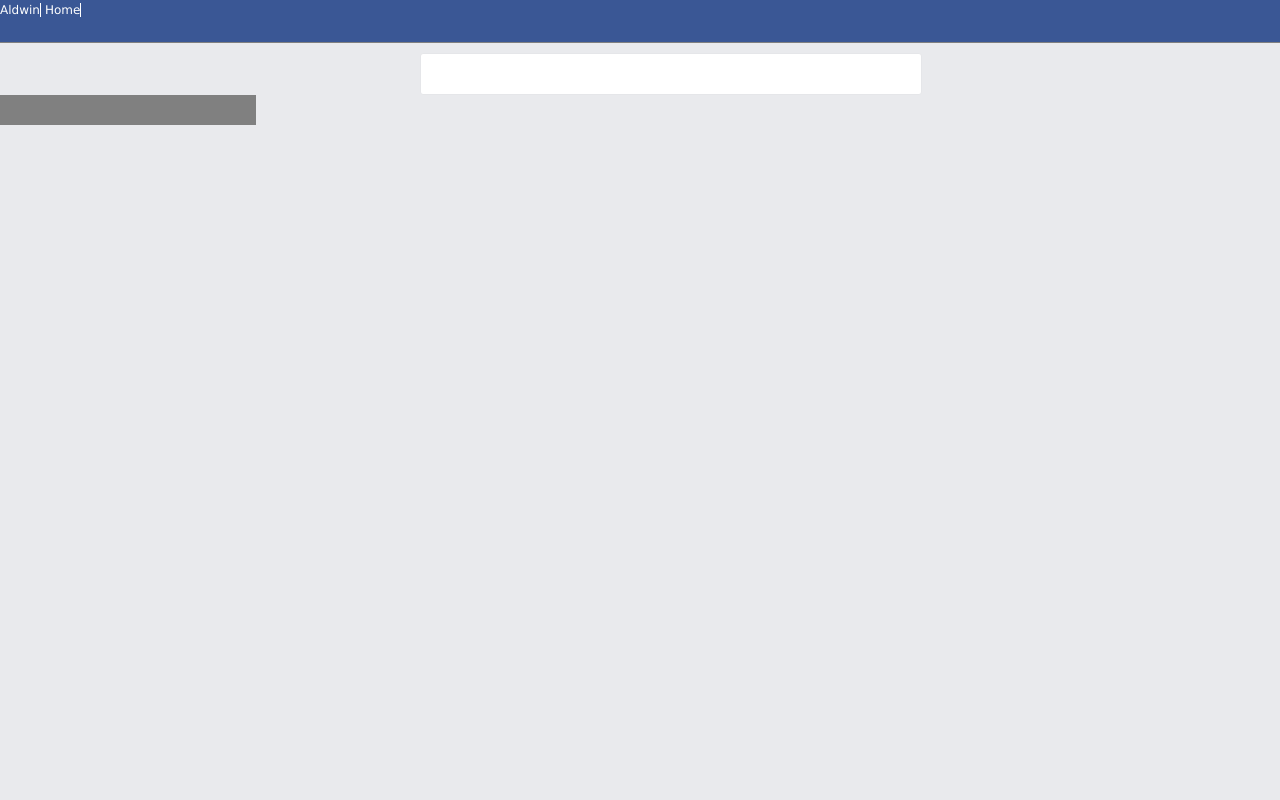
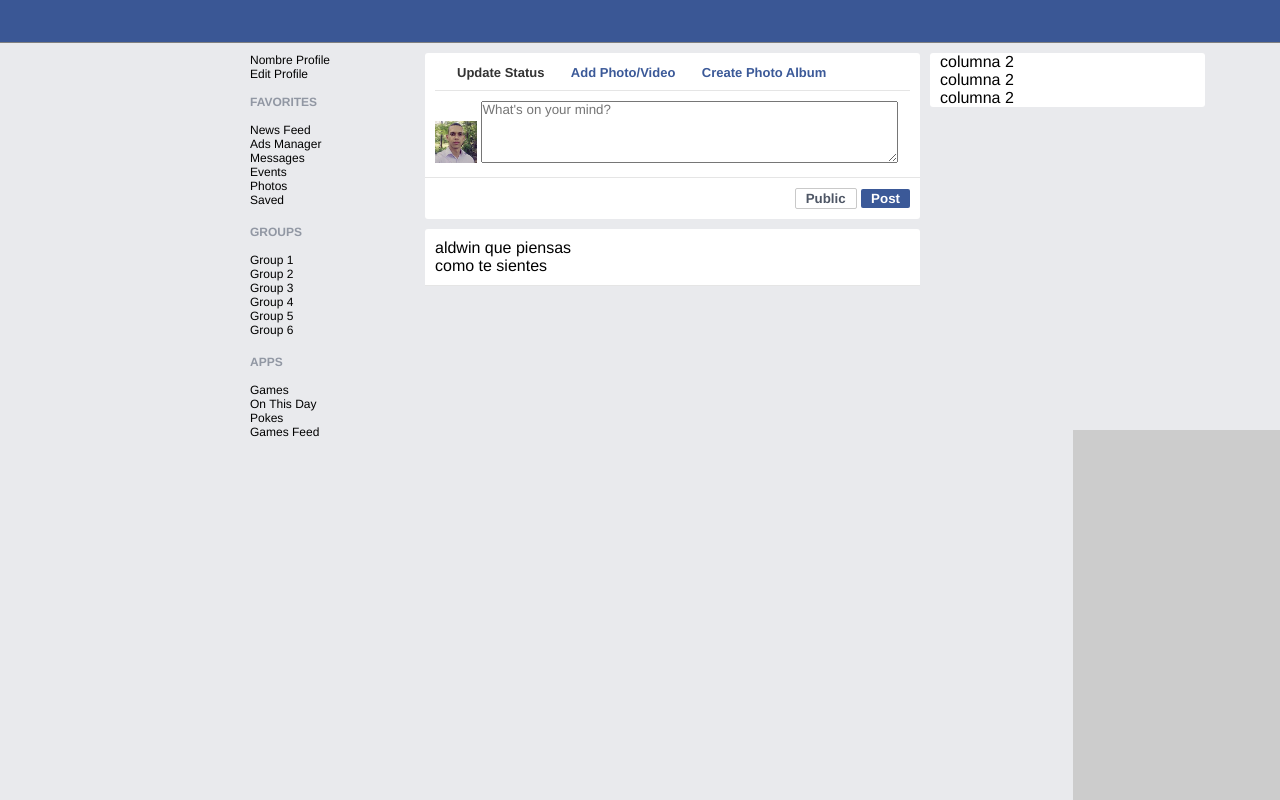
Before and after one commit to aldwinp34/Facebook_Proyect, a plain HTML site: page index.html in a window 1280 px wide. Shown: the top 800 px of the page. Drawn offline with Linux system fonts and the light colour scheme.

Commit message:
post-coment-colum

```diff
--- a/index.html
+++ b/index.html
@@ -9,18 +9,69 @@
 </head>
 <body>
 	<header id="cabecera">
-		<div>
-			<span class="letrascabeza">Aldwin</span>
-			<span class="letrascabeza">Home</span>
-		</div>
+
 	</header>
 	<div id="todo">
-		<section id="seccion">
-			<article>
+		<div id="centrales">
+			<aside id="columna">
+				<p>Nombre Profile <br></p>
+				<p>Edit Profile<br><br></p>
+				<p class="colum-cabeza">FAVORITES<br><br></p>
+				<p>News Feed<br></p>
+				<p>Ads Manager<br></p>
+				<p>Messages<br></p>
+				<p>Events<br></p>
+				<p>Photos<br></p>
+				<p>Saved</p><br>
+				<p class="colum-cabeza">GROUPS<br><br></p>
+				<p>Group 1<br></p>
+				<p>Group 2<br></p>
+				<p>Group 3<br></p>
+				<p>Group 4<br></p>
+				<p>Group 5<br></p>
+				<p>Group 6</p><br>
+				<p class="colum-cabeza">APPS<br><br></p>
+				<p>Games<br></p>
+				<p>On This Day<br></p>
+				<p>Pokes<br></p>
+				<p>Games Feed<br></p>
+			</aside>
+			<div id="seccion-columna2">
+				<section id="seccion">
 
-			</article>
-		</section>
-		<aside id="columna">
+					<div id="caja-post">
+						<div id="caja-top-post">
+							<span id="update-span-post">Update Status</span>
+							<span id="add-span-post">Add Photo/Video</span>
+							<span id="create-span-post">Create Photo Album</span>
+						</div>
+						<div id="border-unico">
+						</div>
+						<div id="postear">
+							<span><img src="photo perfil.jpg" width="42px" height="42px"></span>
+							<textarea rows="4" cols="50" title="What's on your mind?" placeholder="What's on your mind?"></textarea>
+
+						</div>
+						<div id="caja-bottom-post">
+							<input id="button-public" type="button" Value="Public">
+							<input id="button-post" type="button" value="Post">
+						</div>
+					</div>
+
+					<article class="article-seccion">
+						<p>aldwin que piensas <br></p>
+						<p>como te sientes<br></p>
+					</article>
+				</section>
+				<aside id="columna2">
+					<p>columna 2 <br></p>
+					<p>columna 2 <br></p>
+					<p>columna 2</p>
+				</aside>
+			</div>
+		</div>
+
+		<aside id="columna3">
 
 		</aside>
 		<footer id="pie">
--- a/style.css
+++ b/style.css
@@ -1,6 +1,7 @@
 *{
 	margin: 0px;
 	padding: 0px;
+	font-family: helvetica,arial,sans-serif;
 }
 header,section,article,aside,footer,figure,figcaption,hgroup{
 	display: block
@@ -12,25 +13,126 @@ body{
 	background: rgb(58, 87, 149);
 	height: 42px;
 	width: 100%;
+	margin-bottom: 10px;
 	border-bottom: 1px gray solid;
 }
-.letrascabeza{
-	color: #fff;
-	border-right: 1px #fff solid;
-	font-family: verdana,arial, sans-serif;
+#centrales{
+	width: 955px;
+	margin-left: 250px;
+	display: inline-block;
+}
+#columna{
+	width: 150px;
+	display: inline-block;
+}
+#columna p{
 	font-size: 12px;
 }
+.colum-cabeza{
+	font-size: 11px;
+	font-weight: bold;
+	color: #9197A3;
+}
+#caja-post{
+
+}
+#caja-top-post{
+   	width: 475px;
+	background: #fff;
+   	padding: 10px;
+   	border-radius: 3px 3px 0px 0px;
+}
+#border-unico{
+	width: 475px;
+	border-bottom: 1px solid #E5E5E5;
+	margin-top: -1px;
+	margin-left: 10px;
+}
+#update-span-post{
+	color: #333;
+	font-weight: bold;
+	font-size: 13px;
+	margin-left: 22px;
+}
+#add-span-post{
+	color: #3B5998;
+	font-weight: bold;
+	font-size: 13px;
+	margin-left: 22px;
+}
+#create-span-post{
+	color: #3B5998;
+	font-weight: bold;
+	font-size: 13px;
+	margin-left: 22px;
+}
+#post-comment{
+	float: right;
+	margin-top: 10px;
+	margin-right: 260px;
+	color: rgba(128, 128, 128, 0.39);
+}
+#postear{
+	background: #fff;
+   	width: 475px;
+   	padding: 10px;
+   	border-bottom: 1px solid #E5E5E5;
+}
 #seccion{
-	height: 40px;
-	width: 500px;
+	width: 495px;
+	display: inline-block;
+	margin-left: 25px;
+}
+.article-seccion{
+   background: #fff;
+   width: 475px;
+   padding: 10px;
+   border-radius: 3px 3px 0px 0px;
+   border-bottom: 1px solid #E5E5E5;
+}
+#caja-bottom-post{
+	width: 475px;
 	background: #fff;
-	margin-left: 420px;
-	margin-top: 10px;
+	margin-bottom: 10px;
+	padding: 10px;
+	border-radius: 0px 0px 3px 3px;
+	text-align: right;
+}
+#button-post{
+	background: #3B5998;
+	border-radius: 2px;
+	color: #fff;
+	border: 1px #c9c9c9 solid;
+	border: none;
+	font-weight: bold;
+	padding: 2px 10px;
+}
+#button-public{
+	background: #fff;
+	border-radius: 2px;
+	color: #4E5665;
+	border: 1px #c9c9c9 solid;
+	font-weight: bold;
+	padding: 2px 10px;
+}
+#columna2{
+	width: 265px;
+	background: #FFF;
 	border-radius: 3px;
-	border: 1px #E5E6E9 solid;
+	padding-left: 10px;
+	margin-left: 10px;
+	float: right;
 }
-#columna{
-	height: 30px;
-	width: 20%;
-	background: gray;
+#seccion-columna2{
+	display: inline-block;
+	position:absolute;
 }
+
+#columna3{
+	background: #CCC;
+	height: 895px;
+	width: 207px;
+	float: right;
+	display: inline-block;
+	margin-top: -10px;
+}
```
Also changed, not shown: fb present.png (added), photo perfil.jpg (added).
